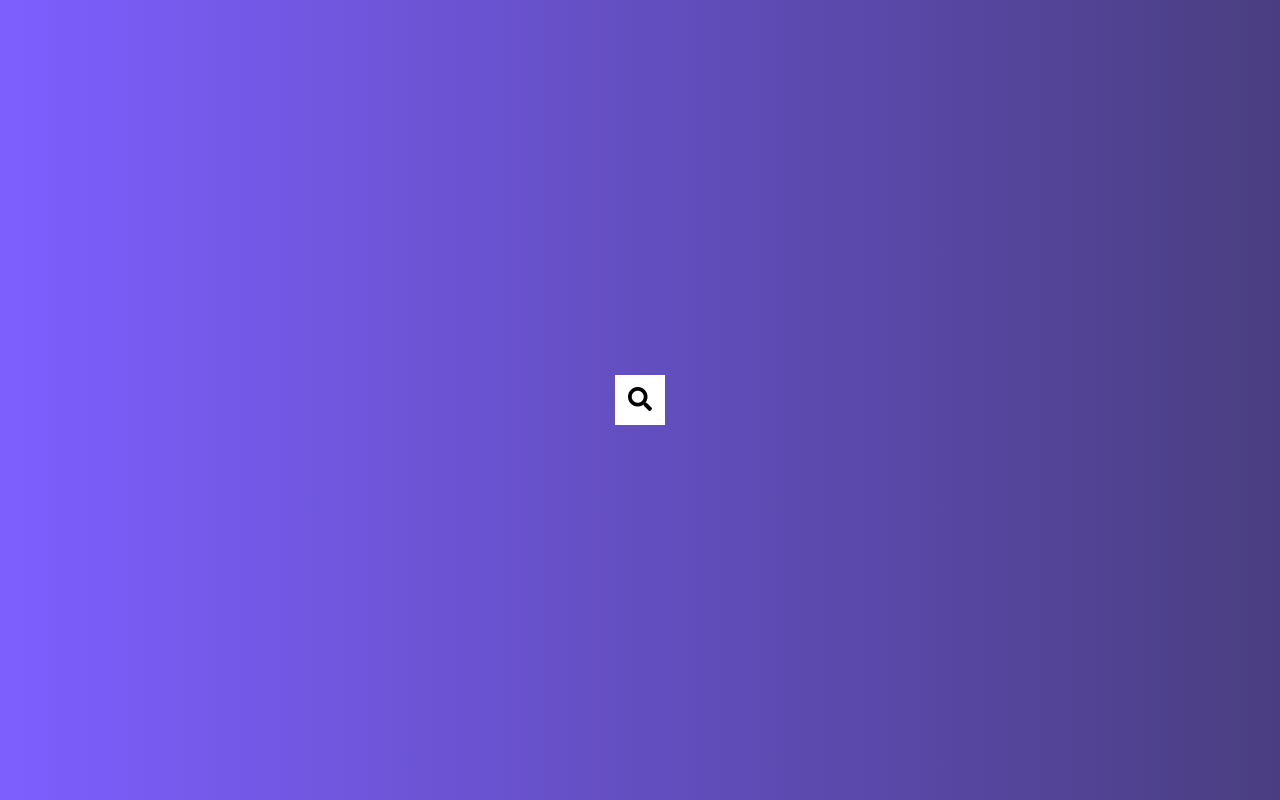
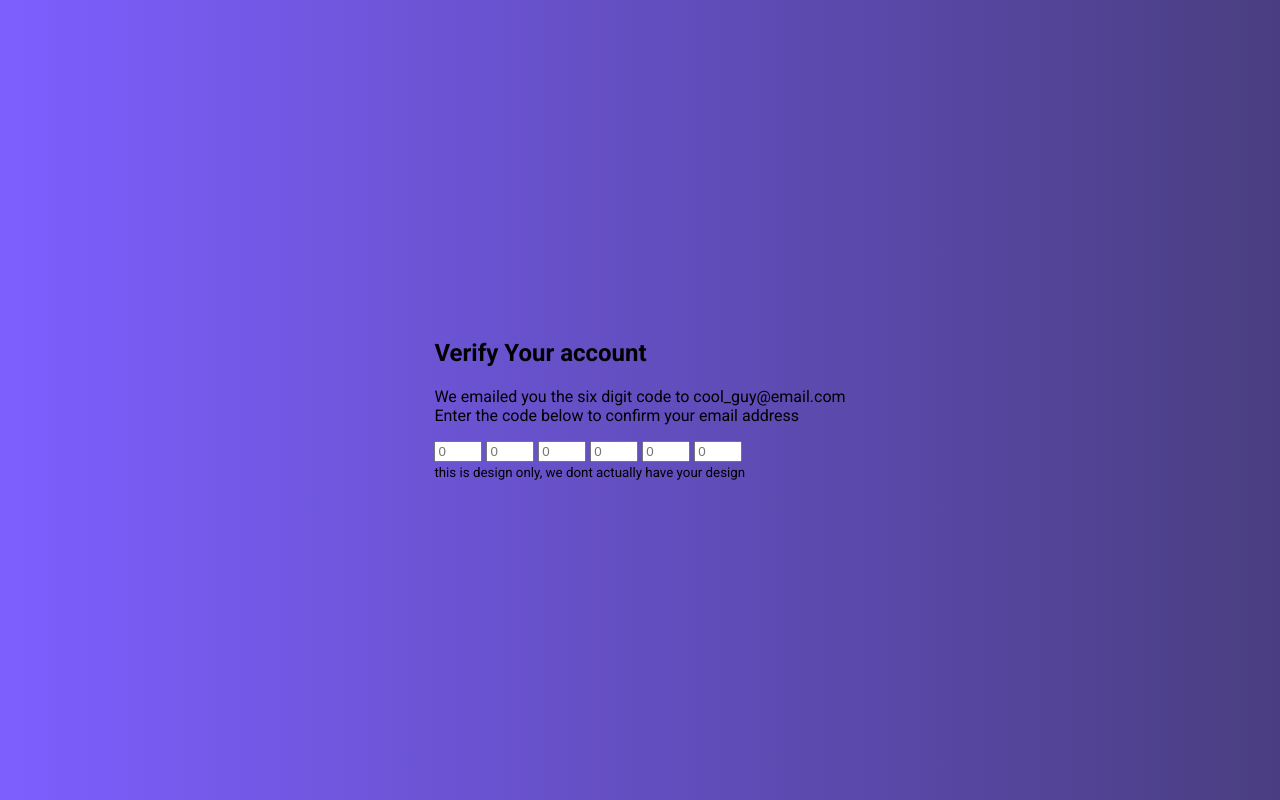
Before and after one commit to solonkonora/Day-21, a plain HTML site: page index.html in a window 1280 px wide. Drawn offline with Linux system fonts and the light colour scheme.

Commit message:
add html content

```diff
--- a/index.html
+++ b/index.html
@@ -10,12 +10,21 @@
 </head>
 
 <body>
-    <div class="search">
-        <input type="text" class="input" placeholder="Search">
-        <button class="btn">
-            <i class="fas fa-search"></i>
-        </button>
+<div class="container">
+    <h2>Verify Your account</h2>
+    <p>We emailed you the six digit code to cool_guy@email.com <br> Enter the code below to confirm your email address</p>
+    <div class="code-container">
+        <input type="number" placeholder="0" min="0" max="9" class="code" required>
+        <input type="number" placeholder="0" min="0" max="9" class="code" required>
+        <input type="number" placeholder="0" min="0" max="9" class="code" required>
+        <input type="number" placeholder="0" min="0" max="9" class="code" required>
+        <input type="number" placeholder="0" min="0" max="9" class="code" required>
+        <input type="number" placeholder="0" min="0" max="9" class="code" required>
     </div>
+    <small class="info">
+        this is design only, we dont actually have your design
+    </small>
+</div>
 
     <script src="./verify.js"></script>
 </body>
```
